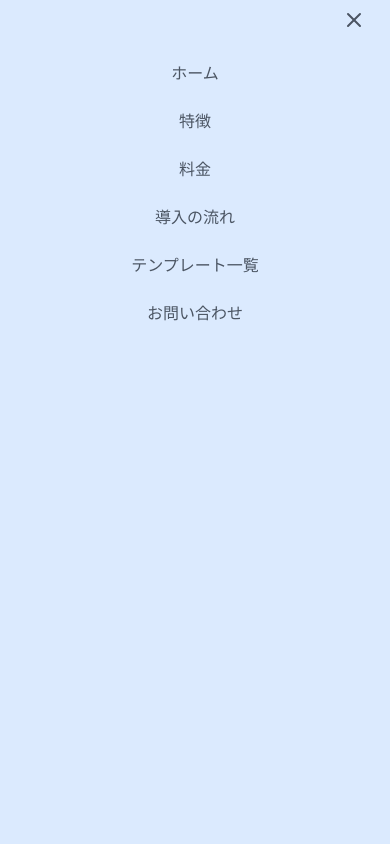
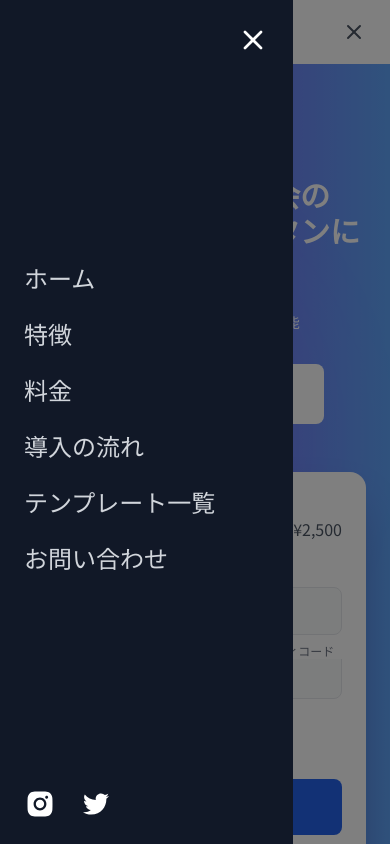
Before and after one commit to bbbyk105/byPay, a Next.js app: page / in a window 390 px wide. Both pictures are taken after a click on the button 354 px from the left and 32 px from the top of the page. Shown: the top 844 px of the page. Built offline with nearby package versions, Linux system fonts and the light colour scheme.

Commit message:
bumbergerの編集

```diff
--- a/components/mobile-menu.tsx
+++ b/components/mobile-menu.tsx
@@ -1,7 +1,9 @@
+// mobile-menu.tsx
 "use client";
 
-import React, { useEffect } from "react";
-import { X } from "lucide-react";
+import React, { useState, useEffect } from "react";
+import { Menu, X } from "lucide-react";
+import { AiFillInstagram, AiOutlineTwitter } from "react-icons/ai";
 
 interface MobileMenuProps {
   isOpen: boolean;
@@ -19,18 +21,15 @@ const MobileMenu: React.FC<MobileMenuProps> = ({ isOpen, onClose, goTo }) => {
     { name: "お問い合わせ", onClick: () => goTo("/contact") },
   ];
 
+  // メニューオープン時はスクロール防止
   useEffect(() => {
     if (isOpen) {
-      // メニューが開いている時はスクロールを無効化
       document.body.style.overflow = "hidden";
-      document.body.style.paddingRight = "var(--scrollbar-width)"; // スクロールバーの幅分のパディングを追加
+      document.body.style.paddingRight = "var(--scrollbar-width)";
     } else {
-      // メニューが閉じている時はスクロールを有効化
       document.body.style.overflow = "unset";
       document.body.style.paddingRight = "0";
     }
-
-    // クリーンアップ関数
     return () => {
       document.body.style.overflow = "unset";
       document.body.style.paddingRight = "0";
@@ -38,41 +37,98 @@ const MobileMenu: React.FC<MobileMenuProps> = ({ isOpen, onClose, goTo }) => {
   }, [isOpen]);
 
   return (
+    // isOpen のときのみ pointer-events を有効にする
     <div
-      className={`lg:hidden fixed inset-0 bg-blue-100 z-50 transition-transform duration-300 ease-in-out ${
-        isOpen ? "translate-x-0 opacity-100" : "translate-x-full opacity-0"
-      } w-screen h-screen`}
+      className={`fixed inset-0 z-50 ${
+        isOpen ? "pointer-events-auto" : "pointer-events-none"
+      }`}
     >
-      <div className="container mx-auto px-4">
-        {/* 閉じるボタン */}
-        <div className="flex justify-end mb-4">
+      {/* 背景のオーバーレイ */}
+      <div
+        className={`absolute inset-0 bg-black transition-opacity duration-500 ${
+          isOpen ? "opacity-50" : "opacity-0"
+        }`}
+        onClick={onClose}
+      ></div>
+      {/* 左側からスライドインするメニューパネル */}
+      <div
+        className={`absolute top-0 left-0 h-full w-3/4 max-w-xs bg-gray-900 p-6 transform transition-transform duration-500 ${
+          isOpen ? "translate-x-0" : "-translate-x-full"
+        }`}
+      >
+        <div className="flex flex-col h-full justify-between">
+          {/* ヘッダー：クローズボタン */}
+          <div className="relative">
             <button
               onClick={onClose}
-            className="p-2 rounded-full hover:bg-gray-100 transition-colors"
+              className="absolute top-0 right-0 text-white"
               aria-label="メニューを閉じる"
             >
-            <X className="w-6 h-6 text-gray-600" />
+              <X className="w-8 h-8" />
             </button>
           </div>
-
-        {/* メニュー項目 */}
-        <nav className="flex flex-col space-y-4 pb-6">
+          {/* ナビゲーションメニュー */}
+          <nav className="mt-12">
             {menuItems.map((item, index) => (
+              <div key={index} className="mb-6">
                 <button
-              key={index}
-              className="text-gray-600 hover:text-purple-300 transition-colors px-2 py-1 rounded-lg hover:bg-blue-50"
                   onClick={() => {
-                if (item.onClick) item.onClick();
+                    item.onClick();
                     onClose();
                   }}
+                  className="text-2xl text-gray-300 hover:text-white transition-colors duration-300 w-full text-left"
                 >
                   {item.name}
                 </button>
+              </div>
             ))}
           </nav>
+          {/* 下部のソーシャルアイコン */}
+          <div className="flex space-x-6">
+            <a
+              href="https://www.instagram.com/your-profile"
+              target="_blank"
+              rel="noopener noreferrer"
+              aria-label="Instagram"
+            >
+              <AiFillInstagram className="w-8 h-8 text-white hover:text-gray-300 transition-colors duration-300" />
+            </a>
+            <a
+              href="https://x.com/your-profile"
+              target="_blank"
+              rel="noopener noreferrer"
+              aria-label="X (Twitter)"
+            >
+              <AiOutlineTwitter className="w-8 h-8 text-white hover:text-gray-300 transition-colors duration-300" />
+            </a>
+          </div>
+        </div>
       </div>
     </div>
   );
 };
 
+export const CurtainMenuPage = () => {
+  const [open, setOpen] = useState(false);
+  const toggle = () => setOpen((prev) => !prev);
+
+  return (
+    <>
+      {/* ハンバーガーメニューのトグルボタン */}
+      <button
+        onClick={toggle}
+        className="text-white focus:outline-none m-4"
+        aria-label="メニューを開く"
+      >
+        <Menu className="w-8 h-8" />
+      </button>
+      <MobileMenu
+        isOpen={open}
+        onClose={toggle}
+        goTo={(path) => console.log(`Navigating to ${path}`)}
+      />
+    </>
+  );
+};
+
 export default MobileMenu;
--- a/package.json
+++ b/package.json
@@ -19,6 +19,7 @@
     "next-themes": "^0.4.4",
     "react": "^19.0.0",
     "react-dom": "^19.0.0",
+    "react-icons": "^5.5.0",
     "tailwind-merge": "^3.0.1",
     "tailwindcss-animate": "^1.0.7"
   },
```
Also changed, not shown: 1 other file (tests, documents, lock files or other folders). Lines whose indentation alone changed are shown as unchanged.
